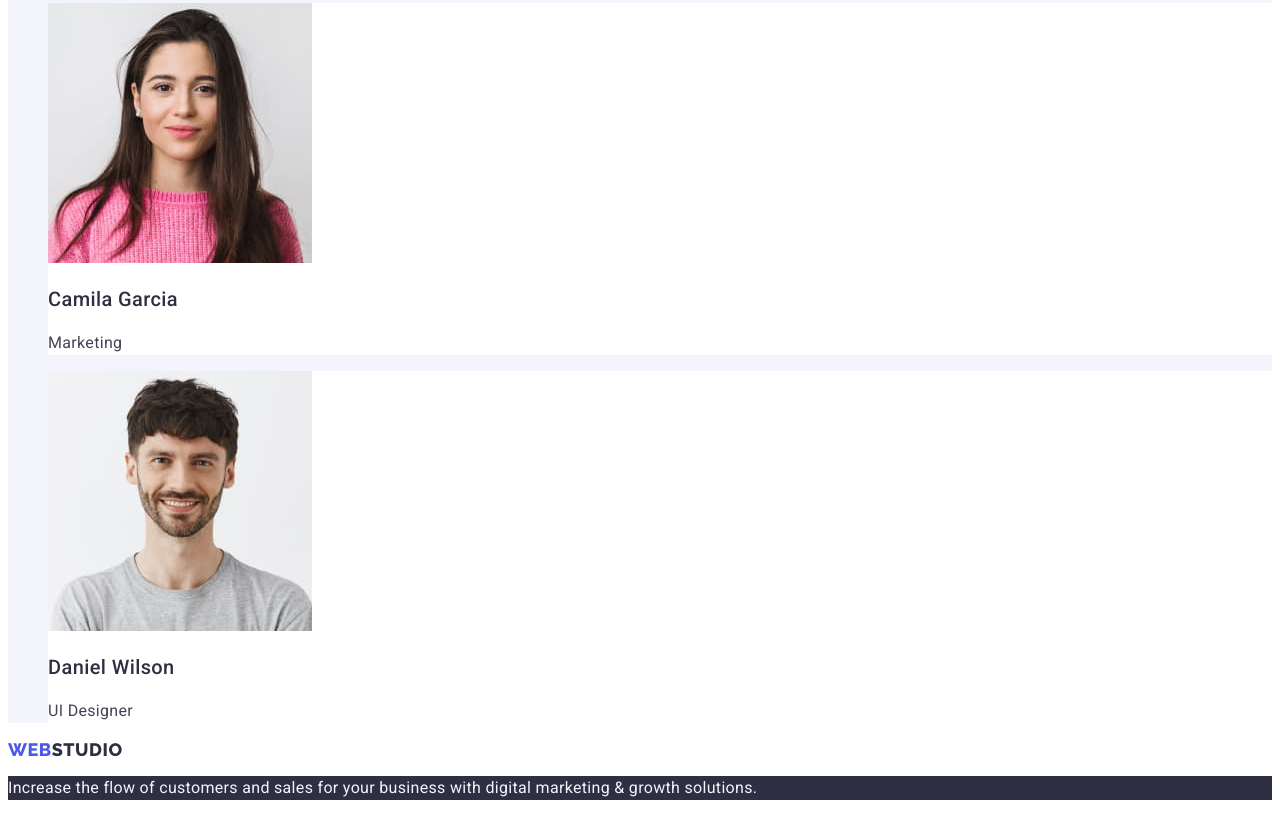
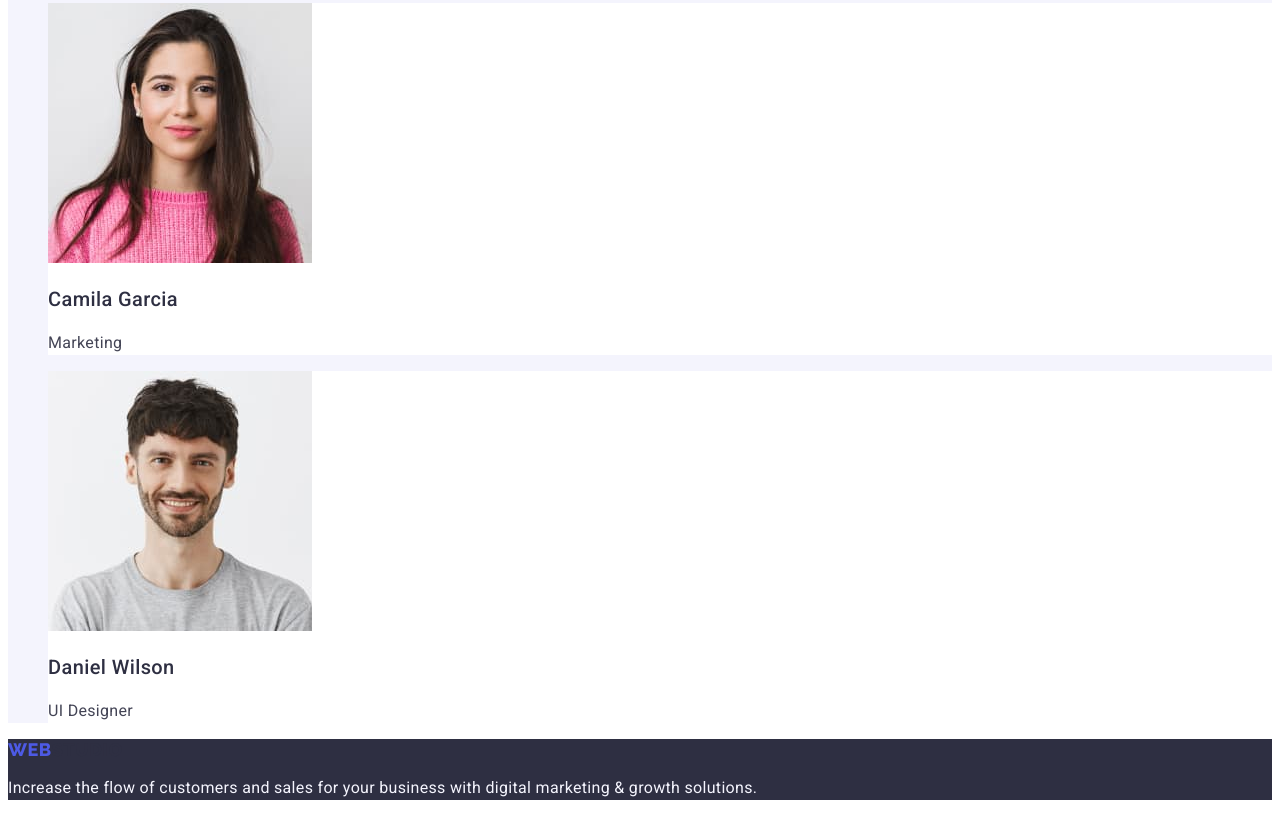
Before and after one commit to Vladimir-coach115/goit-markup-hw-03, a plain HTML site: page index.html in a window 1280 px wide. Shown: the part 2583-3399 px from the top of the page. Drawn offline with Linux system fonts and the light colour scheme.

Commit message:
footer color

```diff
--- a/css/styles.css
+++ b/css/styles.css
@@ -168,7 +168,9 @@ body {
   color: var(--color-teamcard);
   background: var(--primary-text-color);
 }
-
+.footer {
+  background: var(--primary-text-color);
+}
 /* Сервис приложения - страничка 2 */
 
 /* Кнопки */
```
